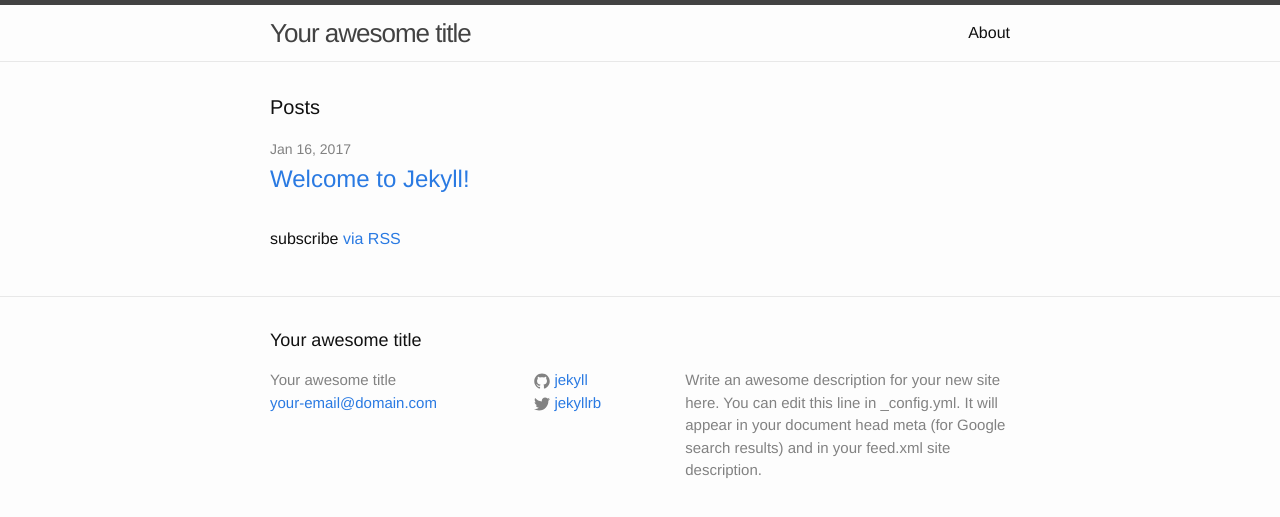
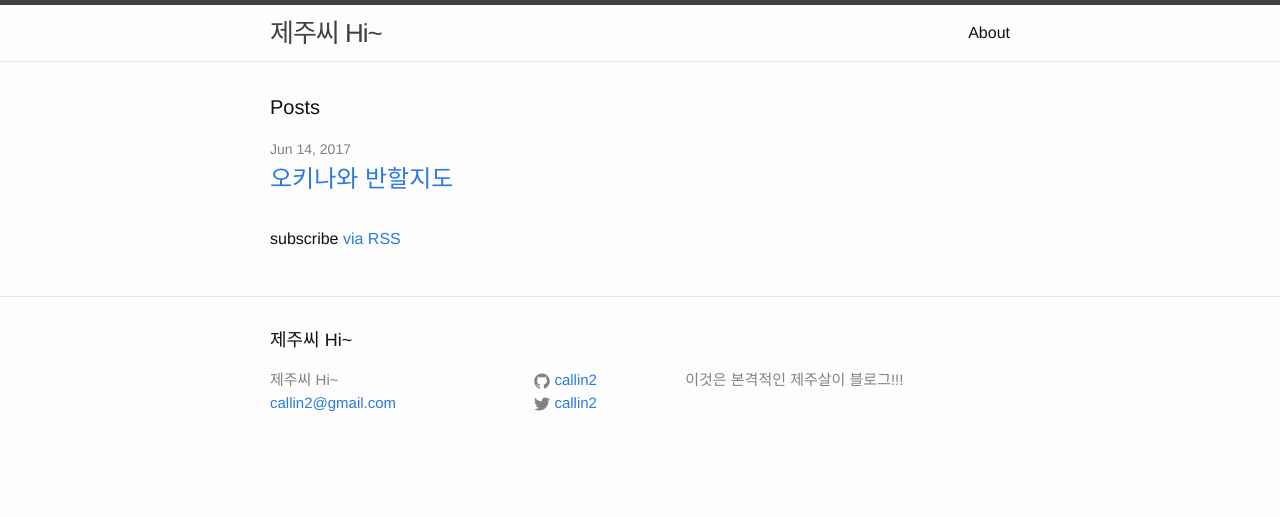
Before and after one commit to callin2/blog, a Jekyll site: the page built from index.html, in a window 1280 px wide. Shown: the top 517 px of the page. Built offline with Jekyll 4.4.1, drawn with Linux system fonts in a browser that asks for light colours.

```diff
--- a/_config.yml
+++ b/_config.yml
@@ -6,16 +6,17 @@
 # 'jekyll serve'. If you change this file, please restart the server process.
 
 # Site settings
-title: Your awesome title
-email: your-email@domain.com
+title: 제주씨 Hi~
+email: callin2@gmail.com
 description: > # this means to ignore newlines until "baseurl:"
-  Write an awesome description for your new site here. You can edit this
-  line in _config.yml. It will appear in your document head meta (for
-  Google search results) and in your feed.xml site description.
+  이것은 본격적인 제주살이 블로그!!!
 baseurl: "" # the subpath of your site, e.g. /blog
 url: "http://yourdomain.com" # the base hostname & protocol for your site
-twitter_username: jekyllrb
-github_username:  jekyll
+twitter_username: callin2
+github_username:  callin2
 
 # Build settings
 markdown: kramdown
+
+
+gems: ['jekyll-plantuml']
--- a/_posts/2017-01-16-welcome-to-jekyll.markdown
+++ /dev/null
@@ -1,25 +0,0 @@
----
-layout: post
-title:  "Welcome to Jekyll!"
-date:   2017-01-16 11:12:59 +0900
-categories: jekyll update
----
-You’ll find this post in your `_posts` directory. Go ahead and edit it and re-build the site to see your changes. You can rebuild the site in many different ways, but the most common way is to run `jekyll serve`, which launches a web server and auto-regenerates your site when a file is updated.
-
-To add new posts, simply add a file in the `_posts` directory that follows the convention `YYYY-MM-DD-name-of-post.ext` and includes the necessary front matter. Take a look at the source for this post to get an idea about how it works.
-
-Jekyll also offers powerful support for code snippets:
-
-{% highlight ruby %}
-def print_hi(name)
-  puts "Hi, #{name}"
-end
-print_hi('Tom')
-#=> prints 'Hi, Tom' to STDOUT.
-{% endhighlight %}
-
-Check out the [Jekyll docs][jekyll-docs] for more info on how to get the most out of Jekyll. File all bugs/feature requests at [Jekyll’s GitHub repo][jekyll-gh]. If you have questions, you can ask them on [Jekyll Talk][jekyll-talk].
-
-[jekyll-docs]: http://jekyllrb.com/docs/home
-[jekyll-gh]:   https://github.com/jekyll/jekyll
-[jekyll-talk]: https://talk.jekyllrb.com/
--- a/about.md
+++ b/about.md
@@ -4,12 +4,8 @@ title: About
 permalink: /about/
 ---
 
-This is the base Jekyll theme. You can find out more info about customizing your Jekyll theme, as well as basic Jekyll usage documentation at [jekyllrb.com](http://jekyllrb.com/)
+본격 제주살이 블로그!
 
-You can find the source code for the Jekyll new theme at:
-{% include icon-github.html username="jglovier" %} /
-[jekyll-new](https://github.com/jglovier/jekyll-new)
+제주의 산과 들 강과 바다에서 펼쳐지는 장엄한 일상생활의 대 서사시!
 
-You can find the source code for Jekyll at
-{% include icon-github.html username="jekyll" %} /
-[jekyll](https://github.com/jekyll/jekyll)
+누구도 상상할 수 없는 치열한 삶의 기록들!
```
Also changed, not shown: _posts/2017-06-15-오키나와-반할지도.md (added, +10 -0 lines).
